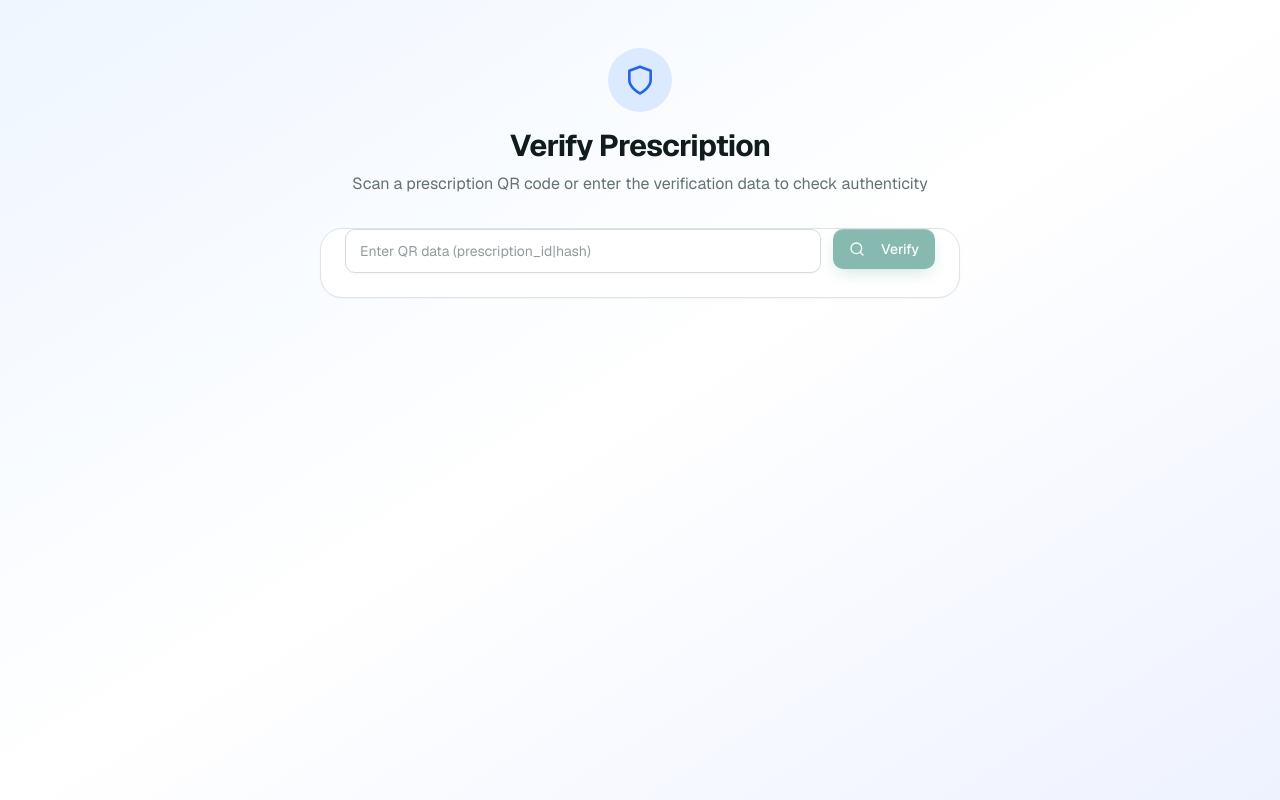
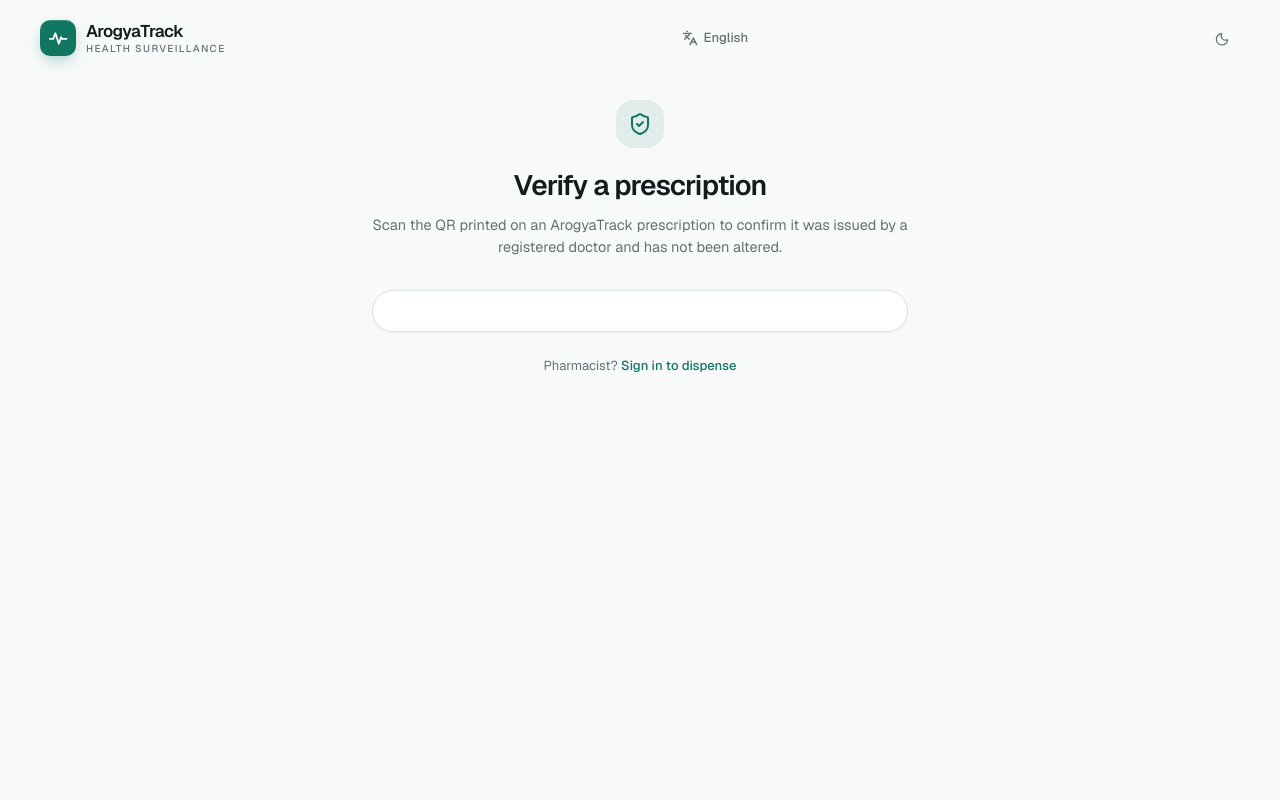
Before and after one commit to Aashutosh-Mahajan/ArogyaTrack, a Next.js app in the folder frontend/: page /prescription/verify in a window 1280 px wide. Built offline with nearby package versions, Linux system fonts and the light colour scheme.

Commit message:
feat(public): prescription verification page

```diff
--- a/frontend/app/prescription/verify/page.tsx
+++ b/frontend/app/prescription/verify/page.tsx
@@ -1,277 +1,114 @@
 'use client';
 
-import React, { Suspense, useState, useEffect } from 'react';
+import React, { Suspense, useCallback, useEffect, useState } from 'react';
+import Link from 'next/link';
 import { useSearchParams } from 'next/navigation';
-import { Card, CardContent, CardHeader, CardTitle } from '@/components/ui/card';
-import { Button } from '@/components/ui/button';
-import { Input } from '@/components/ui/input';
-import { Badge } from '@/components/ui/badge';
+import { CheckCircle2, Loader2, ShieldAlert, ShieldCheck } from 'lucide-react';
 import { api } from '@/lib/api';
-import {
-  FiCheckCircle,
-  FiXCircle,
-  FiShield,
-  FiPackage,
-  FiUser,
-  FiCalendar,
-  FiLoader,
-  FiSearch,
-} from 'react-icons/fi';
-import type { Prescription, PrescriptionMedicine } from '@/types';
+import { Logo } from '@/components/brand/Logo';
+import { ThemeToggle } from '@/components/ThemeToggle';
+import { LanguageSwitcher } from '@/components/layout/LanguageSwitcher';
+import { QRScanner } from '@/components/pharmacy/QRScanner';
+import { StatusPill } from '@/components/ui/page';
+import { extractError } from '@/components/auth/SignInForm';
+import type { Prescription } from '@/types';
+import { t, intlLocale } from '@/lib/i18n';
 
-interface VerifyResult {
-  verified: boolean;
-  prescription: Prescription;
+/** A prescription QR encodes "<prescription id>|<signature>". */
+function parse(text: string): { id: string; hash: string } | null {
+  const [id, hash] = text.trim().split('|');
+  return id && hash ? { id, hash } : null;
 }
 
-function VerifyPrescriptionPageContent() {
-  const searchParams = useSearchParams();
-  const [qrInput, setQrInput] = useState('');
-  const [result, setResult] = useState<VerifyResult | null>(null);
-  const [error, setError] = useState('');
+const ITEM: Record<string, string> = { get pending() { return t("Not yet dispensed"); }, get dispensed() { return t("Dispensed"); }, get unavailable() { return t("Unavailable"); }, get patient_has() { return t("Patient already had it"); } };
+
+function VerifyContent() {
+  const params = useSearchParams();
+  const [result, setResult] = useState<Prescription | null>(null);
+  const [error, setError] = useState<string | null>(null);
   const [loading, setLoading] = useState(false);
 
-  // Auto-verify if URL has params
-  useEffect(() => {
-    const id = searchParams.get('id');
-    const hash = searchParams.get('hash');
-    if (id && hash) {
-      verifyPrescription(id, hash);
-    }
-    // Also check for combined data param (from QR scan)
-    const data = searchParams.get('data');
-    if (data && data.includes('|')) {
-      const [prescId, prescHash] = data.split('|', 2);
-      if (prescId && prescHash) {
-        verifyPrescription(prescId, prescHash);
-      }
-    }
-  }, [searchParams]);
-
-  const verifyPrescription = async (prescriptionId: string, hash: string) => {
+  const verify = useCallback(async (id: string, hash: string) => {
     setLoading(true);
-    setError('');
+    setError(null);
     setResult(null);
     try {
-      const res = await api.prescriptions.verifyQR(prescriptionId, hash) as VerifyResult;
-      setResult(res);
-    } catch (err: any) {
-      setError(err?.response?.data?.detail || err?.message || 'Verification failed');
+      const res = (await api.prescriptions.verifyQR(id, hash)) as { verified: boolean; prescription: Prescription };
+      setResult(res.prescription);
+    } catch (e) {
+      setError(extractError(e, t("This prescription could not be verified.")));
     } finally {
       setLoading(false);
     }
-  };
+  }, []);
 
-  const handleManualVerify = () => {
-    const trimmed = qrInput.trim();
-    if (!trimmed) return;
-    if (trimmed.includes('|')) {
-      const [id, hash] = trimmed.split('|', 2);
-      if (id && hash) {
-        verifyPrescription(id, hash);
-        return;
-      }
-    }
-    setError('Invalid format. Expected: prescription_id|security_hash');
-  };
-
-  const getStatusConfig = (status: string) => {
-    switch (status) {
-      case 'pending':
-        return { label: 'Active', className: 'bg-blue-100 text-blue-700' };
-      case 'partially_dispensed':
-        return { label: 'Partially Dispensed', className: 'bg-amber-100 text-amber-700' };
-      case 'fully_dispensed':
-        return { label: 'Fully Dispensed', className: 'bg-emerald-100 text-primary' };
-      default:
-        return { label: status, className: 'bg-muted text-foreground/80' };
-    }
-  };
-
-  const getDispenseConfig = (status: string) => {
-    switch (status) {
-      case 'pending':
-        return { label: 'Pending', className: 'bg-amber-50 text-amber-700 border-amber-200' };
-      case 'dispensed':
-        return { label: 'Dispensed', className: 'bg-primary/8 text-primary border-emerald-200' };
-      case 'unavailable':
-        return { label: 'Unavailable', className: 'bg-rose-50 text-rose-700 border-rose-200' };
-      case 'patient_has':
-        return { label: 'Patient Has', className: 'bg-background text-foreground/80 border-border' };
-      default:
-        return { label: status, className: 'bg-background text-foreground/80 border-border' };
-    }
-  };
+  useEffect(() => {
+    const id = params.get('id');
+    const hash = params.get('hash');
+    const data = params.get('data');
+    const p = id && hash ? { id, hash } : data ? parse(data) : null;
+    if (p) verify(p.id, p.hash);
+  }, [params, verify]);
 
   return (
-    <div className="min-h-screen bg-gradient-to-br from-blue-50 via-white to-indigo-50">
-      <div className="max-w-2xl mx-auto px-4 py-12">
-        {/* Header */}
-        <div className="text-center mb-8">
-          <div className="inline-flex bg-blue-100 p-4 rounded-full mb-4">
-            <FiShield className="h-8 w-8 text-blue-600" />
-          </div>
-          <h1 className="text-3xl font-bold text-foreground">Verify Prescription</h1>
-          <p className="text-muted-foreground mt-2">
-            Scan a prescription QR code or enter the verification data to check authenticity
-          </p>
+    <div className="min-h-dvh bg-background">
+      <header className="flex items-center justify-between px-5 py-5 md:px-10">
+        <Logo />
+        <LanguageSwitcher />
+          <ThemeToggle className="h-9 w-9 rounded-lg text-muted-foreground hover:bg-muted" />
+      </header>
+      <main id="main" className="mx-auto max-w-xl px-5 pb-16 pt-6">
+        <div className="text-center">
+          <span className="mx-auto flex h-12 w-12 items-center justify-center rounded-xl bg-primary/10 text-primary"><ShieldCheck className="h-6 w-6" /></span>
+          <h1 className="mt-4 text-[28px] font-semibold tracking-[-0.03em]">{t("Verify a prescription")}</h1>
+          <p className="mt-2 text-[14.5px] text-muted-foreground">{t("Scan the QR printed on an ArogyaTrack prescription to confirm it was issued by a registered doctor and has not been altered.")}</p>
         </div>
 
-        {/* Manual Input */}
-        {!result && (
-          <Card className="mb-6">
-            <CardContent className="pt-6">
-              <div className="flex gap-3">
-                <Input
-                  placeholder="Enter QR data (prescription_id|hash)"
-                  value={qrInput}
-                  onChange={(e) => setQrInput(e.target.value)}
-                  onKeyDown={(e) => e.key === 'Enter' && handleManualVerify()}
-                  className="flex-1"
-                />
-                <Button onClick={handleManualVerify} disabled={loading || !qrInput.trim()}>
-                  {loading ? (
-                    <FiLoader className="h-4 w-4 animate-spin" />
-                  ) : (
-                    <FiSearch className="h-4 w-4" />
-                  )}
-                  <span className="ml-2">Verify</span>
-                </Button>
-              </div>
-            </CardContent>
-          </Card>
-        )}
-
-        {/* Loading */}
-        {loading && (
-          <div className="text-center py-12">
-            <FiLoader className="h-8 w-8 animate-spin text-blue-600 mx-auto mb-4" />
-            <p className="text-muted-foreground">Verifying prescription...</p>
-          </div>
-        )}
-
-        {/* Error */}
-        {error && (
-          <Card className="border-red-200 bg-red-50">
-            <CardContent className="flex items-center gap-3 py-6">
-              <FiXCircle className="h-6 w-6 text-red-600 flex-shrink-0" />
-              <div>
-                <h3 className="font-semibold text-red-800">Verification Failed</h3>
-                <p className="text-red-600 text-sm">{error}</p>
-              </div>
-            </CardContent>
-          </Card>
-        )}
-
-        {/* Success Result */}
-        {result && (
-          <div className="space-y-6">
-            {/* Verified Badge */}
-            <Card className="border-emerald-200 bg-primary/8">
-              <CardContent className="flex items-center gap-3 py-6">
-                <FiCheckCircle className="h-6 w-6 text-primary flex-shrink-0" />
-                <div>
-                  <h3 className="font-semibold text-primary">Prescription Verified</h3>
-                  <p className="text-primary text-sm">
-                    This prescription is authentic and has not been tampered with.
-                  </p>
+        <div className="mt-8 rounded-2xl border bg-card p-5 shadow-sm">
+          {loading ? (
+            <div className="flex h-48 flex-col items-center justify-center gap-3"><Loader2 className="h-6 w-6 animate-spin text-primary" /><p className="text-[13.5px] text-muted-foreground">{t("Checking signature…")}</p></div>
+          ) : result ? (
+            <div>
+              <div className="flex items-center gap-2 rounded-xl border border-success/30 bg-success/8 px-4 py-3 text-[14px] font-medium text-success">
+                <CheckCircle2 className="h-5 w-5" />{' '}{t("Genuine prescription — signature verified")}</div>
+              <dl className="mt-5 grid grid-cols-2 gap-4 text-[13.5px]">
+                <div><dt className="text-xs text-muted-foreground">{t("Prescription")}</dt><dd className="font-mono font-semibold">{(result as any).prescription_number}</dd></div>
+                <div><dt className="text-xs text-muted-foreground">{t("Issued")}</dt><dd className="font-medium">{new Date((result as any).issued_at || result.created_at).toLocaleDateString(intlLocale(), { day: 'numeric', month: 'short', year: 'numeric' })}</dd></div>
+                <div><dt className="text-xs text-muted-foreground">{t("Patient")}</dt><dd className="font-medium">{result.patient_name}</dd></div>
+                <div><dt className="text-xs text-muted-foreground">{t("Doctor")}</dt><dd className="font-medium">{result.doctor_name}</dd></div>
+              </dl>
+              <ul className="mt-5 divide-y rounded-xl border text-[13.5px]">
+                {result.medicines.map((m) => (
+                  <li key={m.id} className="flex flex-wrap items-center gap-x-3 gap-y-1 px-4 py-2.5">
+                    <span className="font-medium">{m.medicine_name}</span>
+                    <span className="text-muted-foreground">{t("{dosage} · {frequency} · {duration_days} d", { dosage: m.dosage, frequency: m.frequency, duration_days: m.duration_days })}</span>
+                    <StatusPill tone={m.dispense_status === 'dispensed' ? 'success' : 'neutral'} className="ml-auto">{ITEM[m.dispense_status] ?? m.dispense_status}</StatusPill>
+                  </li>
+                ))}
+              </ul>
+              <button onClick={() => setResult(null)} className="mt-5 w-full text-center text-[13.5px] font-medium text-primary">{t("Verify another")}</button>
+            </div>
+          ) : (
+            <>
+              {error && (
+                <div role="alert" className="mb-4 flex items-start gap-2 rounded-xl border border-destructive/25 bg-destructive/5 px-4 py-3 text-[13.5px] text-destructive">
+                  <ShieldAlert className="mt-0.5 h-4 w-4 shrink-0" /> {error}
                 </div>
-              </CardContent>
-            </Card>
-
-            {/* Prescription Details */}
-            <Card>
-              <CardHeader>
-                <div className="flex items-center justify-between">
-                  <CardTitle className="flex items-center gap-2">
-                    <FiPackage className="h-5 w-5 text-blue-600" />
-                    Prescription Details
-                  </CardTitle>
-                  <Badge className={getStatusConfig(result.prescription.status).className}>
-                    {getStatusConfig(result.prescription.status).label}
-                  </Badge>
-                </div>
-              </CardHeader>
-              <CardContent className="space-y-4">
-                <div className="grid grid-cols-2 gap-4">
-                  <div>
-                    <p className="text-xs font-semibold uppercase tracking-wider text-muted-foreground">Patient</p>
-                    <p className="text-foreground flex items-center gap-1 mt-1">
-                      <FiUser className="h-4 w-4 text-muted-foreground" />
-                      {result.prescription.patient_name || 'N/A'}
-                    </p>
-                  </div>
-                  <div>
-                    <p className="text-xs font-semibold uppercase tracking-wider text-muted-foreground">Doctor</p>
-                    <p className="text-foreground mt-1">
-                      {result.prescription.doctor_name || 'N/A'}
-                    </p>
-                  </div>
-                  <div>
-                    <p className="text-xs font-semibold uppercase tracking-wider text-muted-foreground">Date</p>
-                    <p className="text-foreground flex items-center gap-1 mt-1">
-                      <FiCalendar className="h-4 w-4 text-muted-foreground" />
-                      {new Date(result.prescription.created_at).toLocaleDateString('en-IN', {
-                        year: 'numeric',
-                        month: 'long',
-                        day: 'numeric',
-                      })}
-                    </p>
-                  </div>
-                </div>
-
-                {/* Medicines */}
-                <div className="mt-6">
-                  <h4 className="text-sm font-semibold text-foreground/80 mb-3">Prescribed Medicines</h4>
-                  <div className="space-y-3">
-                    {result.prescription.medicines?.map((med: PrescriptionMedicine, idx: number) => {
-                      const dispense = getDispenseConfig(med.dispense_status);
-                      return (
-                        <div
-                          key={med.id || idx}
-                          className="flex items-center justify-between p-3 bg-background rounded-lg border border-border"
-                        >
-                          <div>
-                            <p className="font-medium text-foreground">
-                              {med.medicine_name || (typeof med.medicine === 'string' ? med.medicine : 'Medicine')}
-                            </p>
-                            {med.medicine_generic && (
-                              <p className="text-xs text-muted-foreground">{med.medicine_generic}</p>
-                            )}
-                            <p className="text-sm text-muted-foreground mt-1">
-                              {med.dosage} &middot; {med.frequency} &middot; {med.duration_days} days
-                            </p>
-                            {med.special_instructions && (
-                              <p className="text-xs text-muted-foreground mt-1 italic">{med.special_instructions}</p>
-                            )}
-                          </div>
-                          <Badge className={`${dispense.className} border`}>
-                            {dispense.label}
-                          </Badge>
-                        </div>
-                      );
-                    })}
-                  </div>
-                </div>
-              </CardContent>
-            </Card>
-
-            {/* Verify Another */}
-            <div className="text-center">
-              <Button
-                variant="outline"
-                onClick={() => {
-                  setResult(null);
-                  setError('');
-                  setQrInput('');
+              )}
+              <QRScanner
+                isActive={false}
+                onScan={(text) => {
+                  const p = parse(text);
+                  if (p) verify(p.id, p.hash);
+                  else setError(t("That QR is not an ArogyaTrack prescription."));
                 }}
-              >
-                Verify Another Prescription
-              </Button>
-            </div>
-          </div>
-        )}
-      </div>
+              />
+            </>
+          )}
+        </div>
+        <p className="mt-6 text-center text-[13px] text-muted-foreground">{t("Pharmacist?")}{' '}<Link href="/pharmacist/signin" className="font-medium text-primary hover:underline">{t("Sign in to dispense")}</Link>
+        </p>
+      </main>
     </div>
   );
 }
@@ -279,7 +116,7 @@ function VerifyPrescriptionPageContent() {
 export default function VerifyPrescriptionPage() {
   return (
     <Suspense fallback={null}>
-      <VerifyPrescriptionPageContent />
+      <VerifyContent />
     </Suspense>
   );
 }
```
